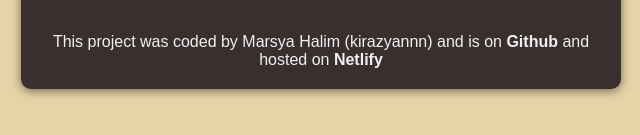
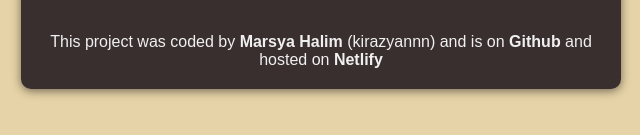
Before and after one commit to kirazyannn/weather-app-project, a plain HTML site: page index.html in a window 1280 px wide. Shown: the part 323-458 px from the top of the page, 319-959 px from the left. Drawn offline with nearby package versions, Linux system fonts and the light colour scheme.

Commit message:
Updated footer

```diff
--- a/index.html
+++ b/index.html
@@ -75,7 +75,7 @@
         </ul>
 
         <footer>
-          This project was coded by Marsya Halim (kirazyannn) and is on
+          This project was coded by <a href="https://github.com/kirazyannn">Marsya Halim</a> (kirazyannn) and is on
           <a href="https://github.com/kirazyannn/weather-app-project">Github</a>
           and hosted on <a href="https://weatherbykz.netlify.app">Netlify</a>
         </footer>
```
